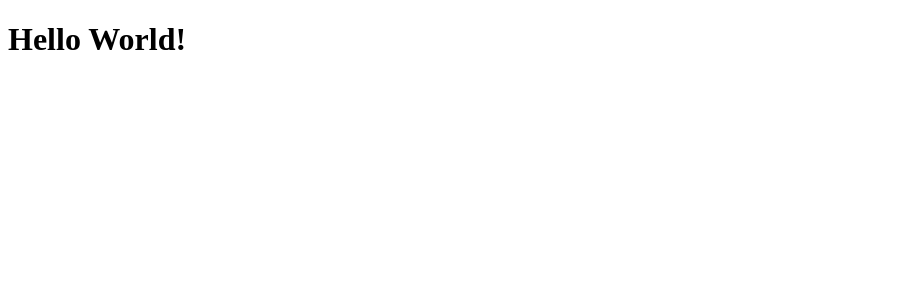
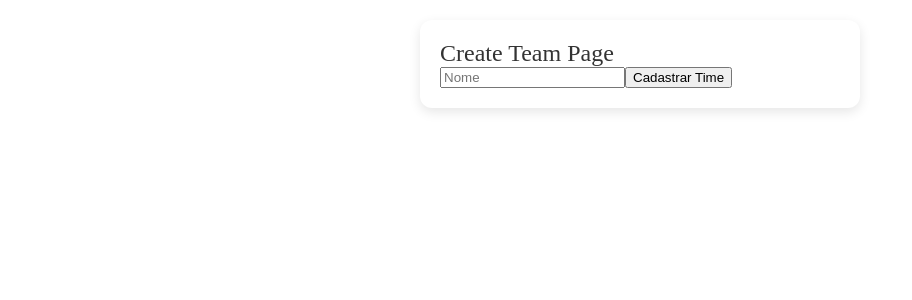
Before and after one commit to jmcanario1/draftools-frontend, a React (Vite) app: page /teams in a window 1280 px wide. Shown: the top 300 px of the page, without its empty margins (0-912 px from the left). Built offline with nearby package versions, Linux system fonts and the light colour scheme.

Commit message:
Placeholder para os formulários de criação de time e jogador

```diff
--- a/package.json
+++ b/package.json
@@ -14,12 +14,15 @@
     "axios": "^1.11.0",
     "react": "^19.1.1",
     "react-dom": "^19.1.1",
-    "react-router-dom": "^7.8.2"
+    "react-hook-form": "^7.62.0",
+    "react-router-dom": "^7.8.2",
+    "styled-components": "^6.1.19"
   },
   "devDependencies": {
     "@eslint/js": "^9.33.0",
     "@types/react": "^19.1.10",
     "@types/react-dom": "^19.1.7",
+    "@types/styled-components": "^5.1.34",
     "@vitejs/plugin-react": "^5.0.0",
     "eslint": "^9.33.0",
     "eslint-plugin-react-hooks": "^5.2.0",
--- a/src/App.tsx
+++ b/src/App.tsx
@@ -1,5 +1,7 @@
+import AppRoutes from "./routes"
+
 function App() {
-  return (<h1>Hello World!</h1>)
+  return <AppRoutes />
 }
 
 export default App
--- a/src/features/draft/pages/DraftPage/index.tsx
+++ b/src/features/draft/pages/DraftPage/index.tsx
@@ -0,0 +1,7 @@
+function DraftPage() {
+  return (
+    <h1>Draft Page</h1>
+  )
+}
+
+export default DraftPage;
--- /dev/null
+++ b/src/features/players/pages/CreatePlayerPage/index.tsx
@@ -0,0 +1,31 @@
+import { useForm } from "react-hook-form";
+import FormCard from "../../../../shared/components/GeneralForm";
+
+type CreatePlayerData = {
+  name: string;
+  pot: number;
+  position: string;
+}
+
+function CreatePlayerPage() {
+  const { register, handleSubmit } = useForm<CreatePlayerData>();
+
+  const onSubmit = (data: CreatePlayerData) => {
+    console.log(data)
+  }
+
+  return (
+    <>
+      <FormCard title="Create Player Page">
+        <form onSubmit={handleSubmit(onSubmit)}>
+          <input {...register("name")} placeholder="Nome"/>
+          <input {...register("pot")} placeholder="Pote"/>
+          <input {...register("position")} placeholder="Posição"/>
+          <button type="submit">Cadastrar Jogador</button>
+        </form>
+      </FormCard>
+    </>
+  )
+}
+
+export default CreatePlayerPage;
--- /dev/null
+++ b/src/features/teams/pages/CreateTeamPage/index.tsx
@@ -0,0 +1,27 @@
+import { useForm } from "react-hook-form";
+import FormCard from "../../../../shared/components/GeneralForm";
+
+type CreateTeamData = {
+  name: string;
+}
+
+function CreateTeamPage() {
+  const { register, handleSubmit } = useForm<CreateTeamData>();
+
+  const onSubmit = (data: CreateTeamData) => {
+    console.log(data);
+  }
+
+  return (
+    <>
+      <FormCard title="Create Team Page">
+        <form onSubmit={handleSubmit(onSubmit)}>
+          <input {...register("name")} placeholder="Nome"/>
+          <button type="submit">Cadastrar Time</button>
+        </form>
+      </FormCard>
+    </>
+  )
+}
+
+export default CreateTeamPage;
--- /dev/null
+++ b/src/routes/index.tsx
@@ -0,0 +1,18 @@
+import { BrowserRouter, Route, Routes } from "react-router-dom";
+import DraftPage from "../features/draft/pages/DraftPage";
+import CreatePlayerPage from "../features/players/pages/CreatePlayerPage";
+import CreateTeamPage from "../features/teams/pages/CreateTeamPage";
+
+function AppRoutes() {
+  return (
+    <BrowserRouter>
+      <Routes>
+        <Route path="/teams" element={<CreateTeamPage />}/>
+        <Route path="/players" element={<CreatePlayerPage />}/>
+        <Route path="/draft" element={<DraftPage />}/>
+      </Routes>
+    </BrowserRouter>
+  )
+}
+
+export default AppRoutes;
--- /dev/null
+++ b/src/shared/components/GeneralForm/index.tsx
@@ -0,0 +1,18 @@
+import React, { ReactNode } from "react";
+import { Card, Content, Title } from "./styles";
+
+interface FormCardProps {
+  title?: string;
+  children: ReactNode;
+}
+
+const FormCard: React.FC<FormCardProps> = ({ title, children }) => {
+  return (
+    <Card>
+      {title && <Title>{title}</Title>}
+      <Content>{children}</Content>
+    </Card>
+  );
+};
+
+export default FormCard;
--- /dev/null
+++ b/src/shared/components/GeneralForm/styles.ts
@@ -0,0 +1,21 @@
+import styled from "styled-components";
+
+export const Card = styled.div`
+  background-color: #fff;
+  padding: 20px;
+  border-radius: 12px;
+  box-shadow: 0 4px 12px rgba(0, 0, 0, 0.1);
+  max-width: 400px;
+  margin: 20px auto;
+`
+export const Title = styled.div`
+  margin-botoom: 16px;
+  font-size: 1.5rem;
+  color: #333;
+`
+
+export const Content = styled.div`
+  display: flex;
+  flex-direction: column;
+  gap: 12px;
+`
```
Also changed, not shown: src/features/players/pages/CreatePlayerPage/styles.ts (added), src/features/teams/pages/CreateTeamPage/styles.ts (added), src/features/teams/pages/TeamsPage/index.tsx (deleted), src/features/teams/pages/TeamsPage/styles.ts (deleted), 1 other file (tests, documents, lock files or other folders).
